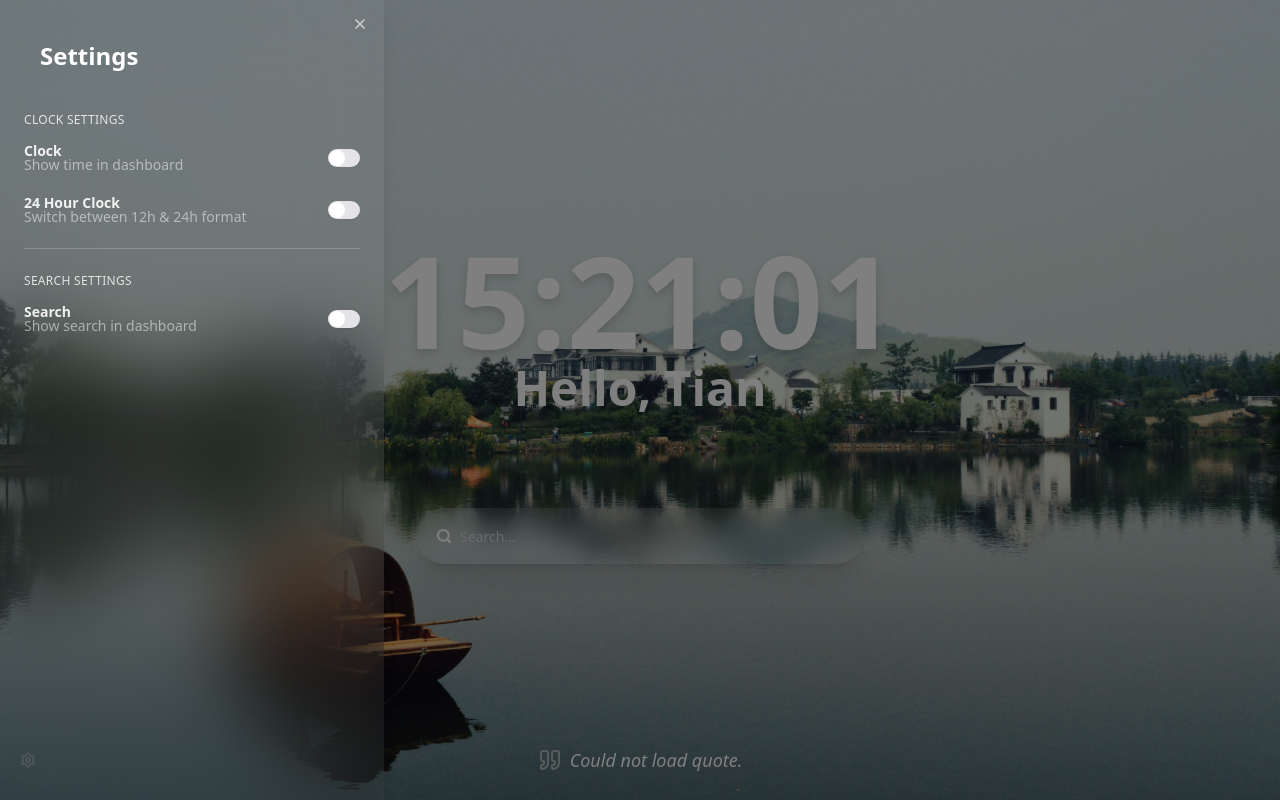
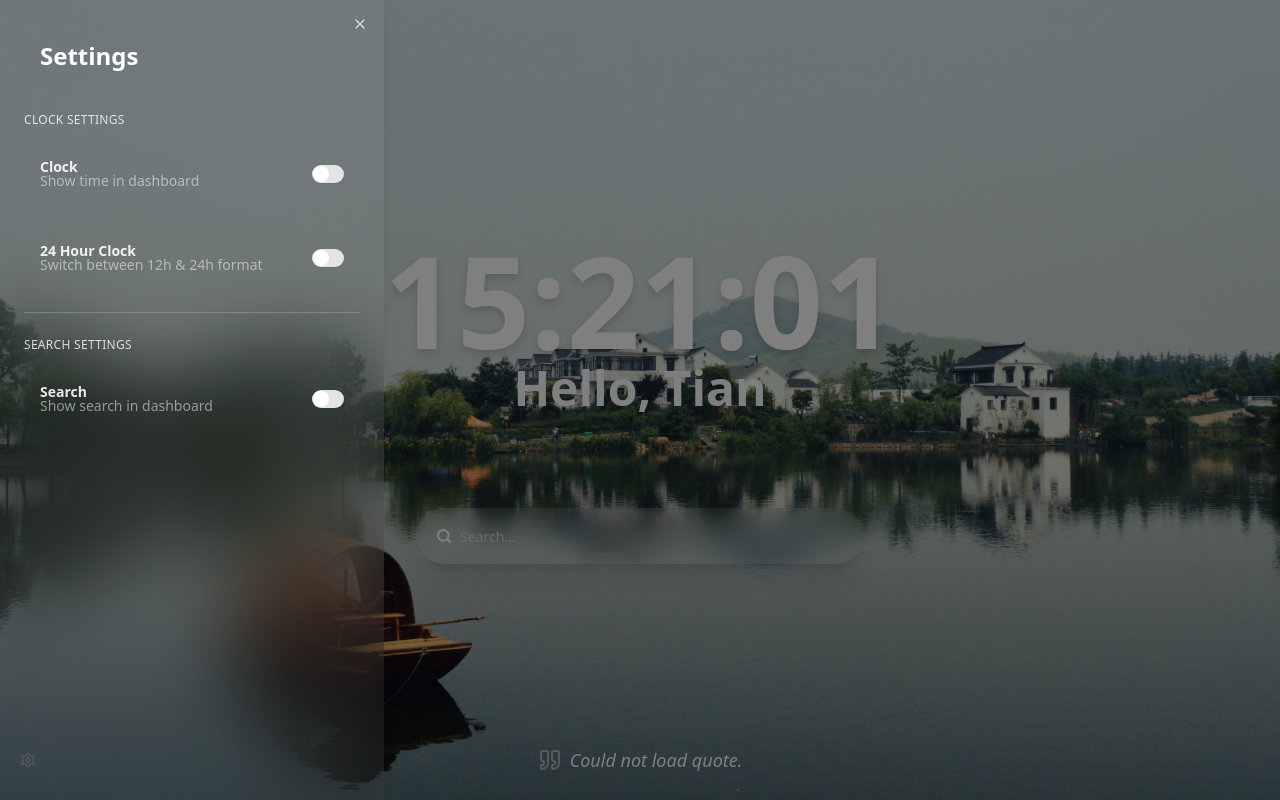
Before and after one commit to tianyu-00/froggy-tabs, a React app in the folder frontend/: page / in a window 1280 px wide. Both pictures are taken after a click on the button 28 px from the left and 760 px from the top of the page. Built offline with nearby package versions, Linux system fonts and the light colour scheme; no server answers; the HTML template or start-up script is replaced by a standard one.

Commit message:
add bg on hover to settings

```diff
--- a/frontend/src/components/custom/settings.jsx
+++ b/frontend/src/components/custom/settings.jsx
@@ -30,7 +30,7 @@ function SettingsPanel() {
 
           <div className="mt-6 space-y-6">
             <h2 className="mb-4 text-white/80 uppercase text-xs tracking-wide">Clock Settings</h2>
-            <div className="flex items-center justify-between">
+            <div className="flex items-center justify-between hover:bg transition-all duration-300 hover:bg-white/20 p-4 rounded">
               <div>
                 <Label className="text-white/90 font-semibold">Clock</Label>
                 <Label className="text-white/50 ">Show time in dashboard</Label>
@@ -38,7 +38,7 @@ function SettingsPanel() {
               <Switch />
             </div>
 
-            <div className="flex items-center justify-between">
+            <div className="flex items-center justify-between transition-all duration-300 hover:bg-white/20 p-4 rounded">
               <div>
                 <Label className="text-white/90 font-semibold">24 Hour Clock</Label>
                 <Label className="text-white/50 ">Switch between 12h & 24h format</Label>
@@ -49,7 +49,7 @@ function SettingsPanel() {
             <Separator className="bg-white/20" />
 
             <h2 className="mb-4 text-white/80 uppercase text-xs tracking-wide">Search Settings</h2>
-            <div className="flex items-center justify-between">
+            <div className="flex items-center justify-between transition-all duration-300 hover:bg-white/20 p-4 rounded">
               <div>
                 <Label className="text-white/90 font-semibold">Search</Label>
                 <Label className="text-white/50 ">Show search in dashboard</Label>
```
